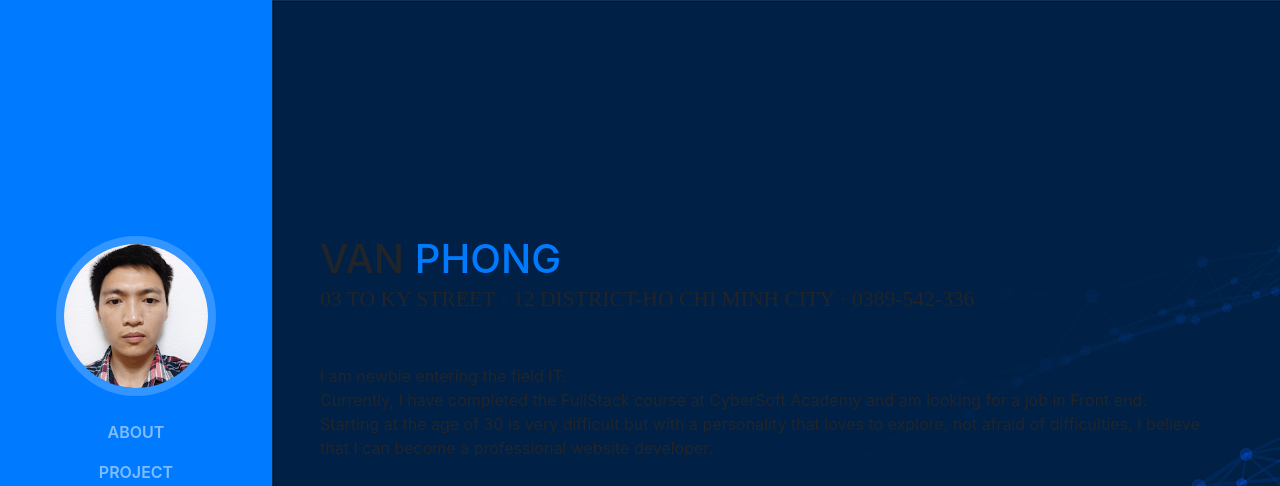
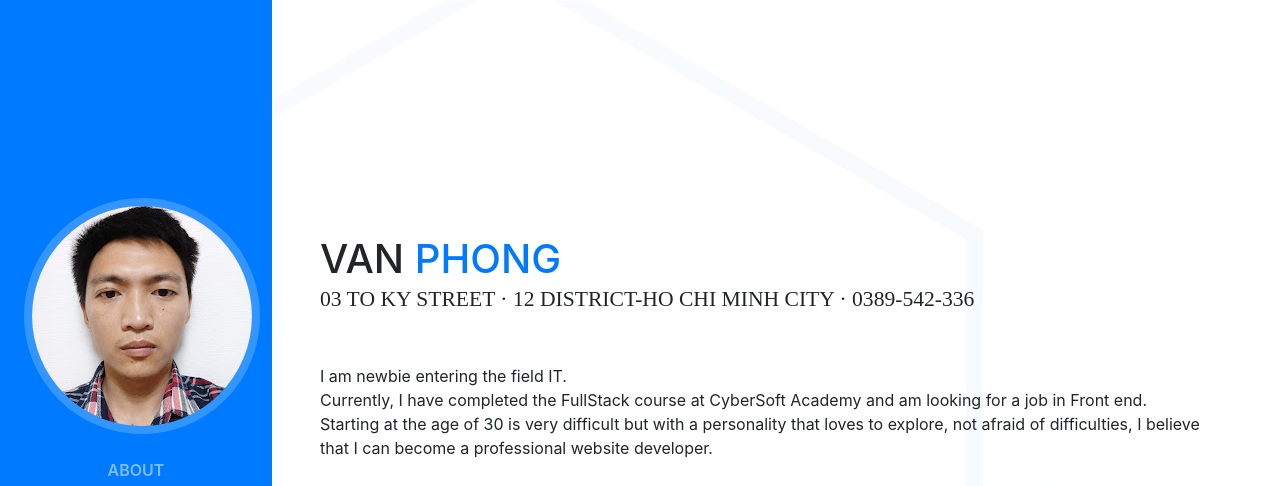
Before and after one commit to vanphong93/portfolio, a website with bundled scripts: page index.html in a window 1280 px wide. Shown: the top 486 px of the page. Built offline with nearby package versions, Linux system fonts and the light colour scheme; a web font is replaced by a local one.

Commit message:
changed color

```diff
--- a/index.html
+++ b/index.html
@@ -48,7 +48,7 @@
             id="sideNav"
         >
             <a class="navbar-brand js-scroll-trigger" href="#page-top">
-                <span class="d-block d-lg-none">Start Bootstrap</span>
+                <span class="d-block d-lg-none">Van Phong</span>
                 <span class="d-none d-lg-block">
                     <img
                         class="img-fluid img-profile rounded-circle mx-auto mb-2"
@@ -95,7 +95,10 @@
         </nav>
 
         <div
-            style="background-image: url(./img/bg.jpg)"
+            style="
+                background-image: url(./img/19366.jpg);
+                background-size: cover;
+            "
             class="container-fluid p-0"
         >
             <section
--- a/scss/_nav.scss
+++ b/scss/_nav.scss
@@ -24,8 +24,8 @@
       margin: auto auto 0;
       padding: 0.5rem;
       .img-profile {
-        max-width: 10rem;
-        max-height: 10rem;
+        max-width: 20rem;
+        max-height: 20rem;
         border: 0.5rem solid fade-out($white, 0.8);
       }
     }
```
Also changed, not shown: css/resume.min.css, img/19366.jpg (added), img/bg.jpg (deleted).
